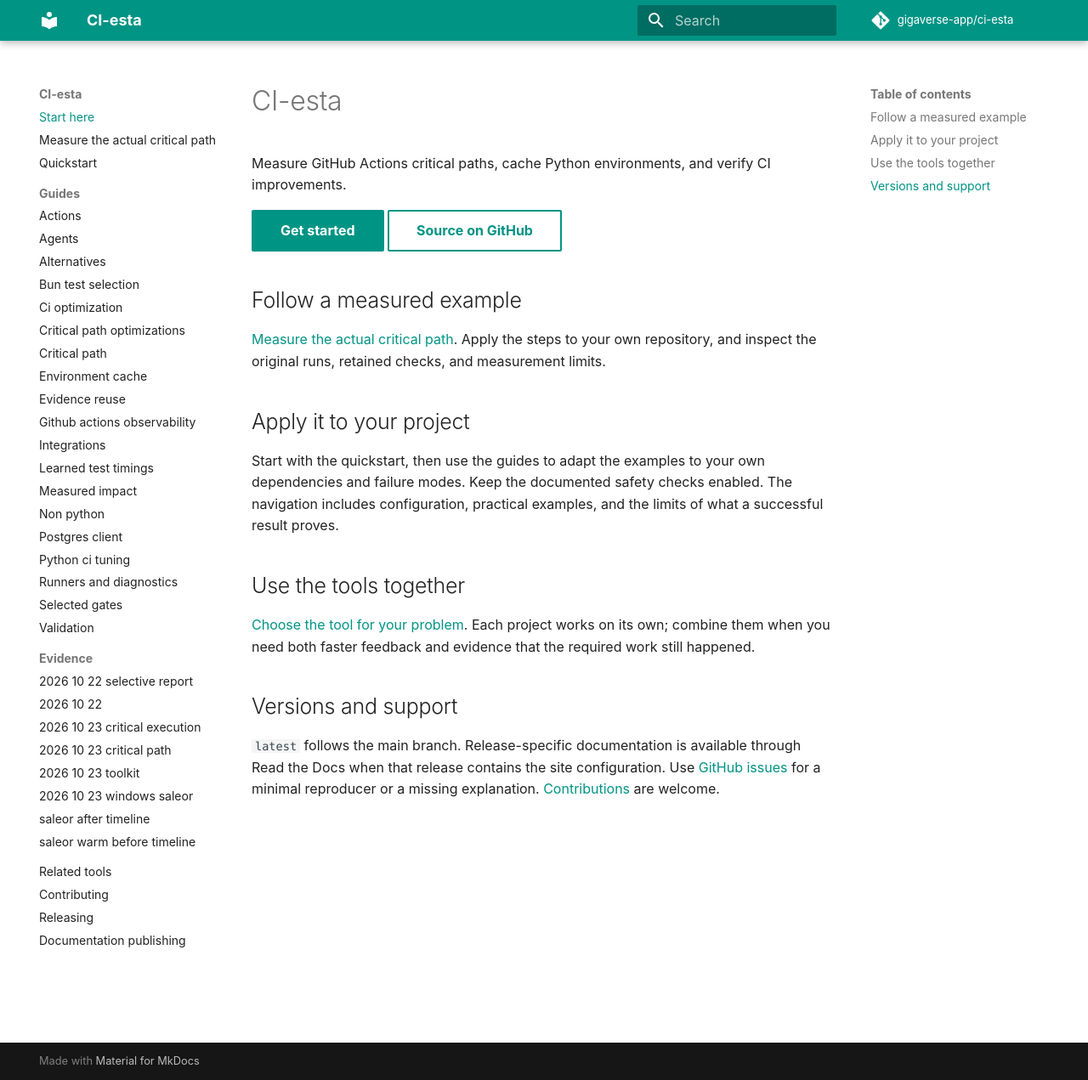
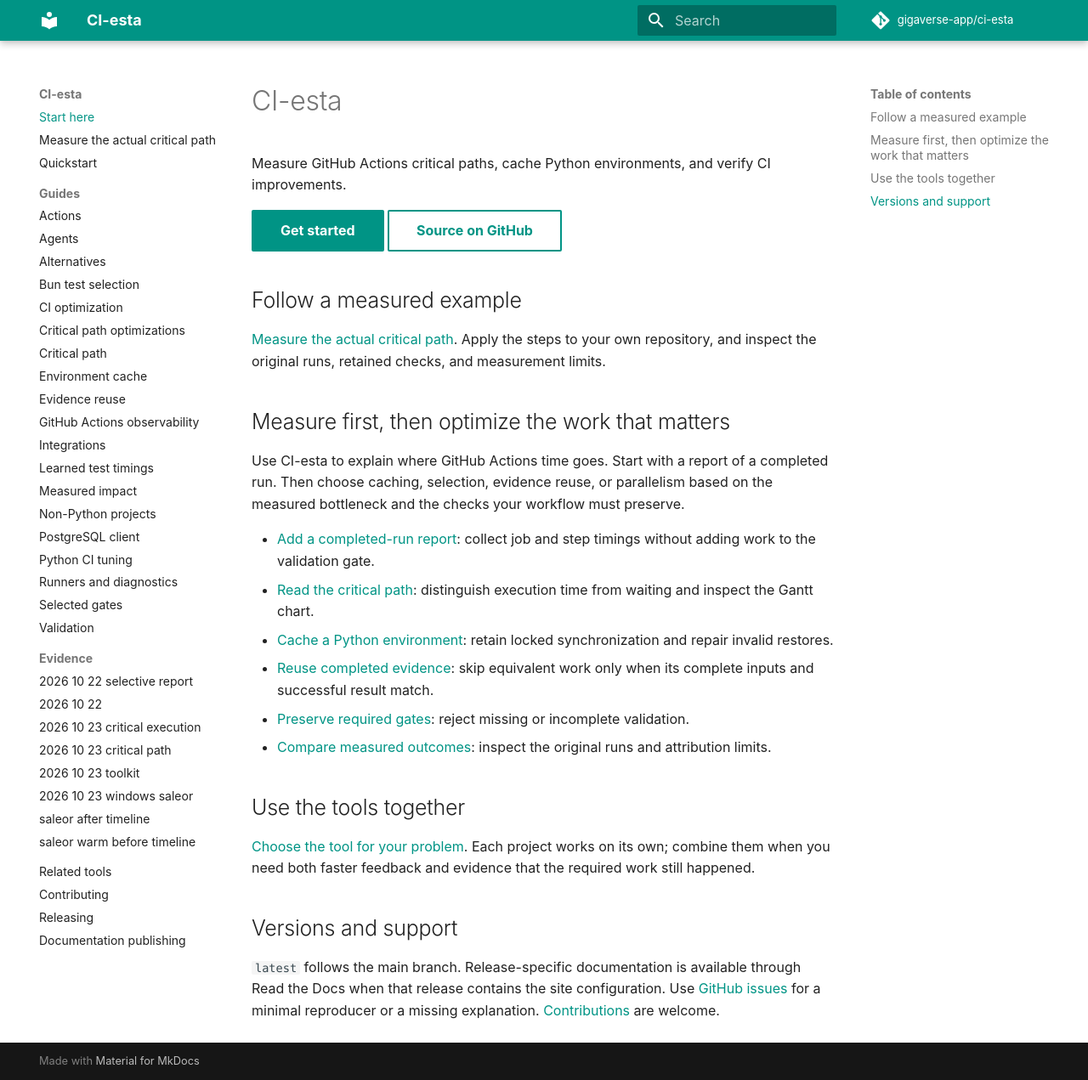
Before and after one commit to gigaverse-app/ci-esta, an MkDocs documentation site: the page built from documentation/index.md, in a window 1280 px wide and 1271 px high. Shown: the whole window at 85% size. Built offline with MkDocs 1.6.1 and Material for MkDocs 9.7.7, drawn with Linux system fonts in a browser that asks for light colours; comment, search, counter and statistics services are not loaded.

Commit message:
docs: guide readers to project-specific adoption paths

```diff
--- a/documentation/index.md
+++ b/documentation/index.md
@@ -15,12 +15,18 @@ Measure GitHub Actions critical paths, cache Python environments, and verify CI
 [Measure the actual critical path](../docs/tutorials/measure-critical-path.md). Apply the steps to your own
 repository, and inspect the original runs, retained checks, and measurement limits.
 
-## Apply it to your project
+## Measure first, then optimize the work that matters
 
-Start with the quickstart, then use the guides to adapt the examples to your
-own dependencies and failure modes. Keep the documented safety checks enabled.
-The navigation includes configuration, practical examples, and the limits of
-what a successful result proves.
+Use CI-esta to explain where GitHub Actions time goes. Start with a report of a
+completed run. Then choose caching, selection, evidence reuse, or parallelism
+based on the measured bottleneck and the checks your workflow must preserve.
+
+- [Add a completed-run report](../docs/quickstart.md#report-a-completed-workflow): collect job and step timings without adding work to the validation gate.
+- [Read the critical path](../docs/critical-path.md): distinguish execution time from waiting and inspect the Gantt chart.
+- [Cache a Python environment](../docs/environment-cache.md): retain locked synchronization and repair invalid restores.
+- [Reuse completed evidence](../docs/evidence-reuse.md): skip equivalent work only when its complete inputs and successful result match.
+- [Preserve required gates](../docs/validation.md): reject missing or incomplete validation.
+- [Compare measured outcomes](../docs/measured-impact.md): inspect the original runs and attribution limits.
 
 ## Use the tools together
 
--- a/mkdocs.yml
+++ b/mkdocs.yml
@@ -97,18 +97,18 @@ nav:
   - Agents: docs/agents.md
   - Alternatives: docs/alternatives.md
   - Bun test selection: docs/bun-test-selection.md
-  - Ci optimization: docs/ci-optimization.md
+  - CI optimization: docs/ci-optimization.md
   - Critical path optimizations: docs/critical-path-optimizations.md
   - Critical path: docs/critical-path.md
   - Environment cache: docs/environment-cache.md
   - Evidence reuse: docs/evidence-reuse.md
-  - Github actions observability: docs/github-actions-observability.md
+  - GitHub Actions observability: docs/github-actions-observability.md
   - Integrations: docs/integrations.md
   - Learned test timings: docs/learned-test-timings.md
   - Measured impact: docs/measured-impact.md
-  - Non python: docs/non-python.md
-  - Postgres client: docs/postgres-client.md
-  - Python ci tuning: docs/python-ci-tuning.md
+  - Non-Python projects: docs/non-python.md
+  - PostgreSQL client: docs/postgres-client.md
+  - Python CI tuning: docs/python-ci-tuning.md
   - Runners and diagnostics: docs/runners-and-diagnostics.md
   - Selected gates: docs/selected-gates.md
   - Validation: docs/validation.md
```
